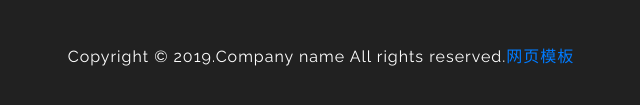
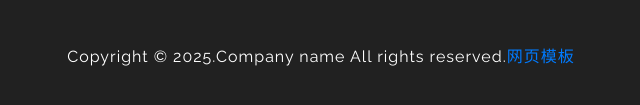
Before and after one commit to arendelle123/arendelle, a plain HTML site: page index.html in a window 1280 px wide. Shown: the part 4010-4115 px from the top of the page, 319-959 px from the left. Drawn offline with nearby package versions, Linux system fonts and the light colour scheme.

Commit message:
Update index.html

```diff
--- a/index.html
+++ b/index.html
@@ -271,7 +271,7 @@
 				<li><a href="#"><span class="fa fa-google-plus"></span></a></li>
 				<li><a href="#"><span class="fa fa-linkedin"></span></a></li>
 			</ul>
-			<p class="text-white">Copyright &copy; 2019.Company name All rights reserved.<a target="_blank" href="http://sc.chinaz.com/moban/">&#x7F51;&#x9875;&#x6A21;&#x677F;</a>
+			<p class="text-white">Copyright &copy; 2025.Company name All rights reserved.<a target="_blank" href="http://sc.chinaz.com/moban/">&#x7F51;&#x9875;&#x6A21;&#x677F;</a>
 
 			</p>
 		</div>
```
